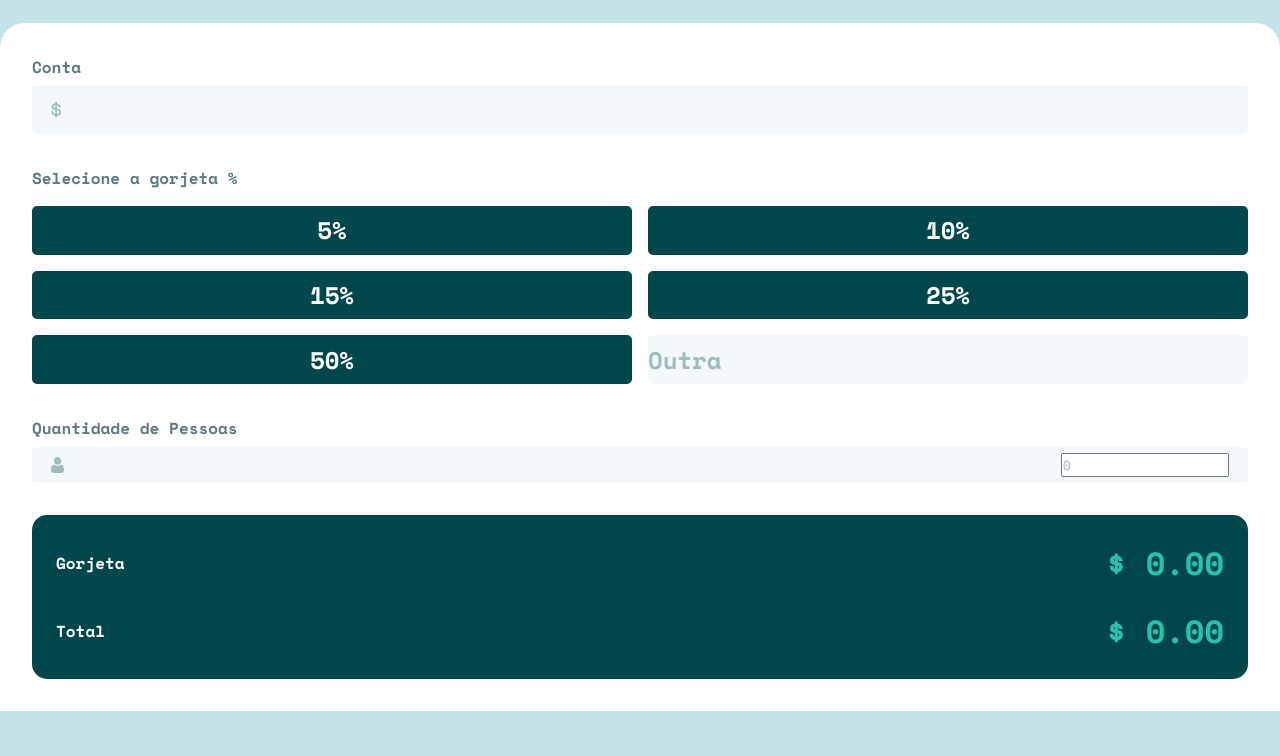
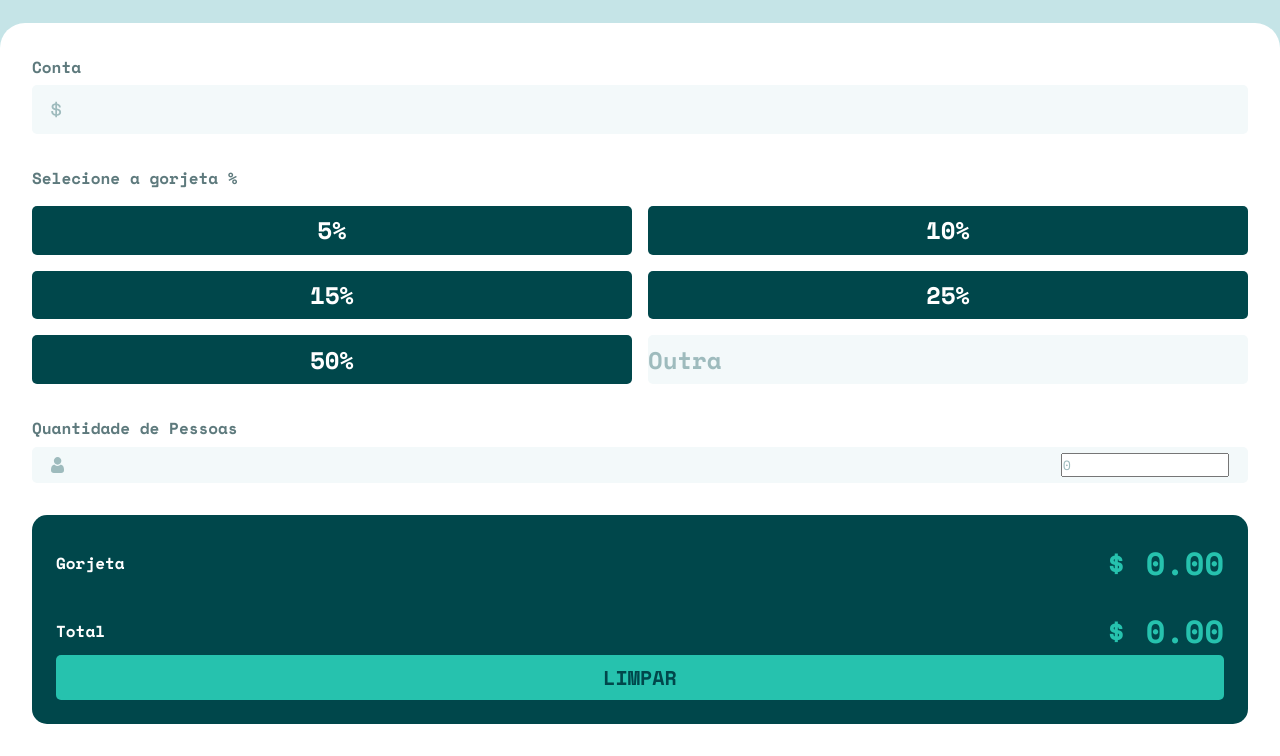
Before and after one commit to AnonSignal/calculadora-de-gorjeta, a plain HTML site: page index.html in a window 1280 px wide. Shown: the part 121-877 px from the top of the page. Before the commit the page ends 832 px from the top, so only its background shows below. Drawn offline with nearby package versions, Linux system fonts and the light colour scheme.

Commit message:
quarto commit do html e quinto do css

```diff
--- a/index.html
+++ b/index.html
@@ -67,6 +67,8 @@
 
                 <strong>$ 0.00</strong>
             </div>
+
+            <button>Limpar</button>
         </section>
     </main>
 </body>
--- a/style.css
+++ b/style.css
@@ -74,8 +74,8 @@ main{
     color: var(--green-300);
 }
 
-.conta:has(input:focus) div{
-.pessoas:has(input:focus) div
+.conta:has(input:focus) div,
+.pessoas:has(input:focus) div{
     outline: 2px solid var(--light-green);
 }
 
@@ -141,3 +141,15 @@ main{
 .resultados .gorjeta-total{
     margin-bottom: 1.25rem;
 }
+
+.resultados button{
+    width: 100%;
+    background: var(--light-green);
+    border: none;
+    border-radius: 0.3125rem;
+    color: var(--green-800);
+    font-weight: 700;
+    text-transform: uppercase;
+    font-size: 1.25rem;
+    padding-block: 0.5rem;
+}
```
